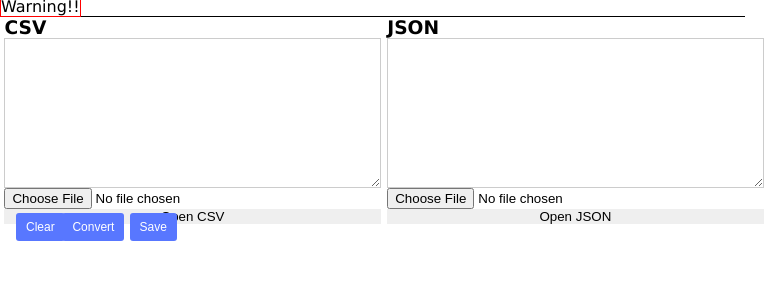
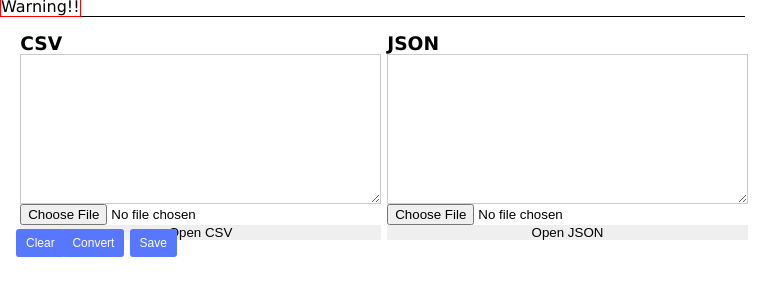
Before and after one commit to rniochy/json2csv-app, a plain HTML site: page html/app.html in a window 768 px wide. Shown: the part 30-326 px from the top of the page. Drawn offline with Linux system fonts and the light colour scheme.

Commit message:
css style on project all size devices

```diff
--- a/css/styles.css
+++ b/css/styles.css
@@ -112,6 +112,7 @@ section h2 {
       align-items: center;
       justify-content: center;
       column-gap: .4rem;
+      padding: 1rem;
    }
    #csv-content, #json-content {
     width: 49%;
@@ -124,7 +125,7 @@ section h2 {
 }
   #clear-button, #buttons {
     position: absolute;
-    top: 15.1rem;
+    top: 16.1rem;
     left: 0;
   }
   #buttons {
```
